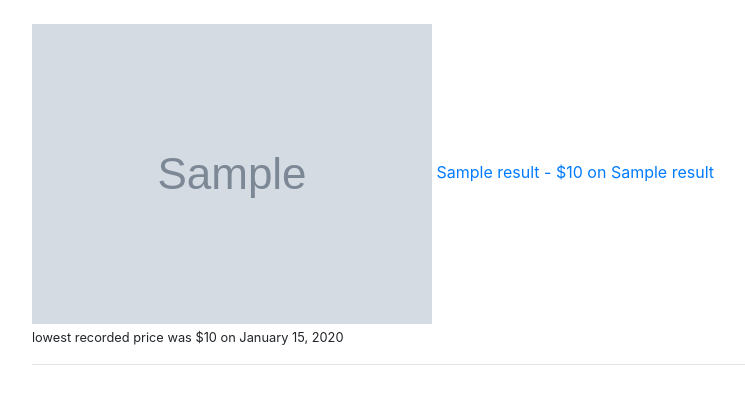
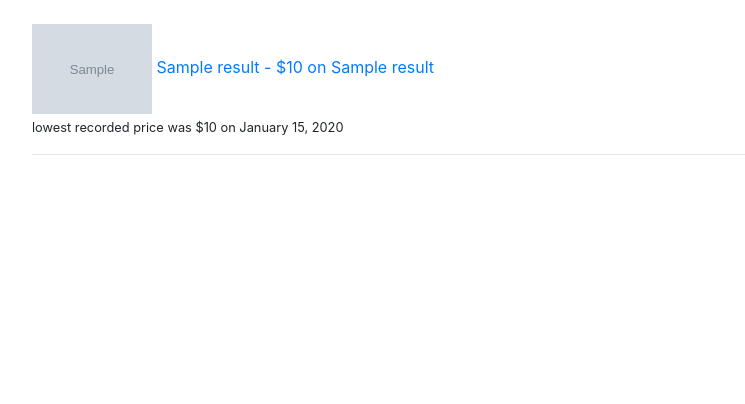
Before and after one commit to jeffminnear/pilot-fish-flask, a Flask app: template app/templates/results.html in a window 1280 px wide. Shown: the part 54-458 px from the top of the page, without its empty margins (93-838 px from the left). Run offline with Flask 2, Linux system fonts and the light colour scheme; the template is opened without the code that fills it: most values are stand-ins (such as "Sample title", 1, 10 or a date in 2020); grey boxes marked "Sample" are stand-in pictures; some libraries are stand-ins or nearby versions.

Commit message:
Make images uniform width

```diff
--- a/app/templates/results.html
+++ b/app/templates/results.html
@@ -7,7 +7,7 @@
     {% for result in results %}
         <li style="list-style: none;">
             <a href="{{ result.link }}" target="_blank">
-                <img src="{{ result.img_url }}" />
+                <img class="img img-responsive" style="width: 120px;" src="{{ result.img_url }}" />
                 <span>{{ result.title }} - ${{ result.price }}</span>
                 <span>on {{ result.store_name }}</span>
             </a>
```
